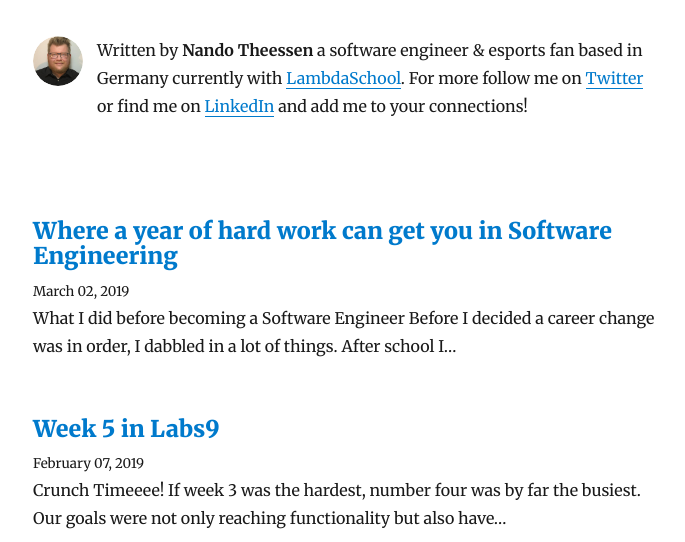
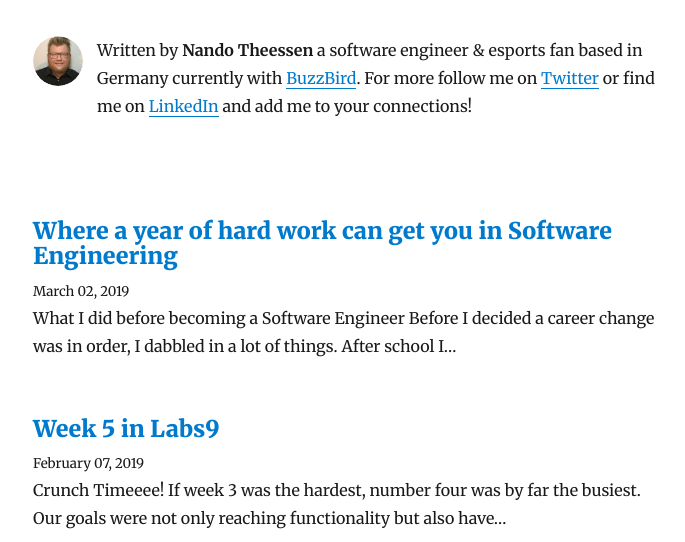
Before and after one commit to NandoTheessen/personal-blog, a Gatsby site: page / in a window 1280 px wide. Shown: the part 258-800 px from the top of the page, without its empty margins (292-977 px from the left). Built offline with nearby package versions, Linux system fonts and the light colour scheme; Gatsby itself is replaced by a stand-in of ours; some packages are replaced by stand-ins of ours.

Commit message:
Updated BIO

```diff
--- a/gatsby-config.js
+++ b/gatsby-config.js
@@ -5,8 +5,8 @@
     description: `Personal blog including articles about software engineering.`,
     siteUrl: `https://blog.nando.codes`,
     social: {
-      twitter: `NandoCodes`,
-      linkedin: `https://www.linkedin.com/in/nandotheessen/?locale=en_US`,
+      twitter: `nandotheessen`,
+      linkedin: `https://www.linkedin.com/in/nandotheessen`,
     },
   },
   plugins: [
--- a/src/components/Bio.js
+++ b/src/components/Bio.js
@@ -33,7 +33,7 @@
             <p>
               Written by <strong>{author}</strong> a software engineer & esports
               fan based in Germany currently with{' '}
-              <a href="https://lambdaschool.com/">LambdaSchool</a>.{` `}
+              <a href="https://www.buzzbird.de">BuzzBird</a>.{` `}
               For more follow me on{' '}
               <a href={`https://twitter.com/${social.twitter}`}>Twitter</a> or
               find me on <a href={social.linkedin}>LinkedIn</a> and add me to
```
